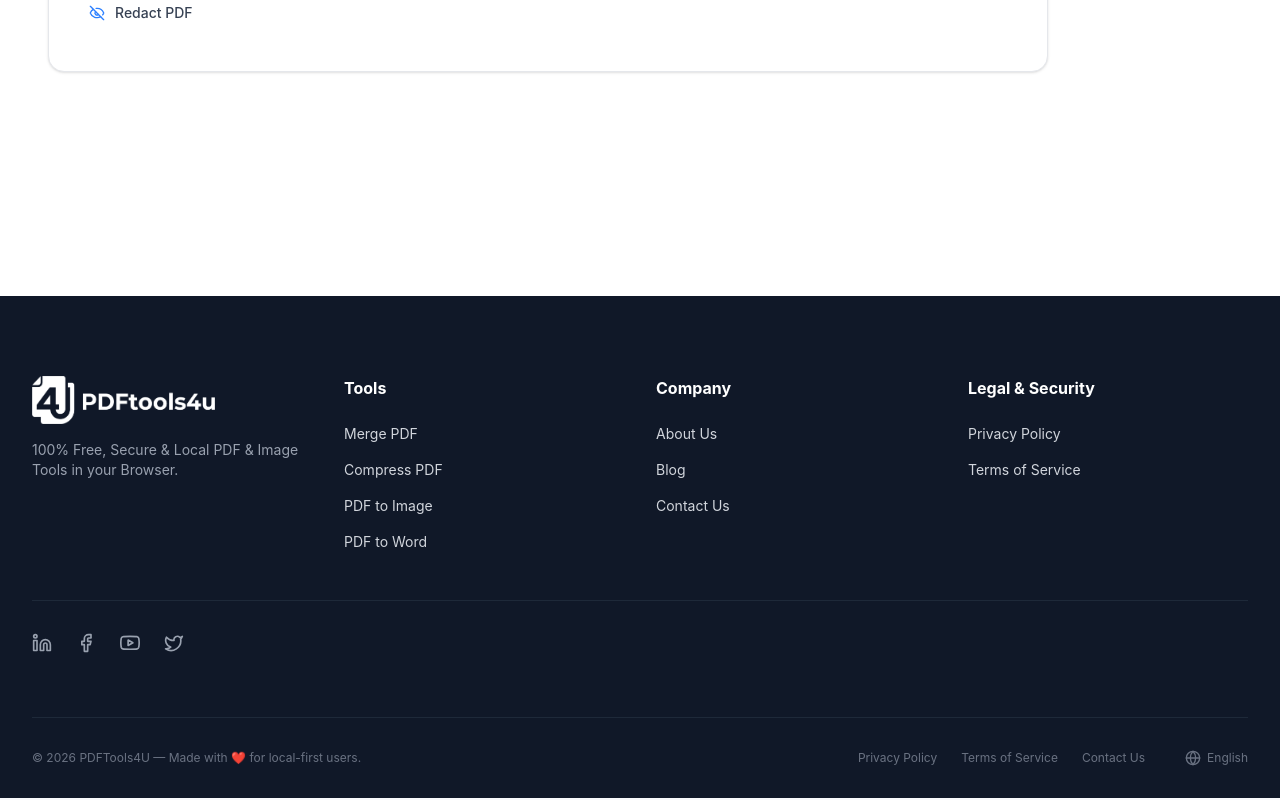
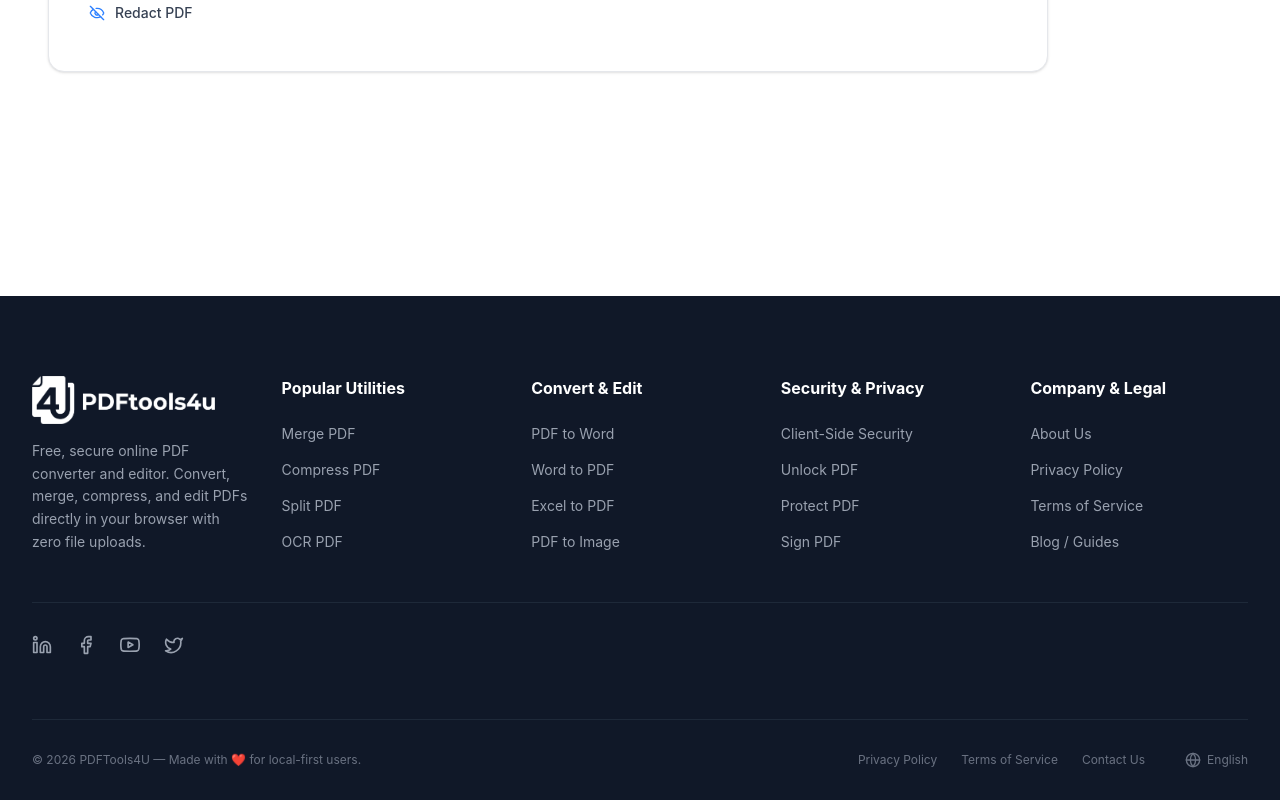
Before and after one commit to harshgzp11/PDFtools4u, a React (Vite) app: page / in a window 1280 px wide. Shown: the part 3806-4606 px from the top of the page. Built offline with nearby package versions, Linux system fonts and the light colour scheme.

Commit message:
feat: restructure footer into 4 keyword clusters with SEO-rich tagline

```diff
--- a/src/components/Footer.jsx
+++ b/src/components/Footer.jsx
@@ -33,9 +33,9 @@ export default function Footer({ onSelectTool }) {
     <footer className="bg-gray-900 text-gray-300 pt-20 pb-8 px-4 md:px-8 mt-32 w-full">
       <div className="max-w-7xl mx-auto flex flex-col gap-12">
         {/* Top Grid */}
-        <div className="grid grid-cols-1 sm:grid-cols-2 md:grid-cols-4 gap-8">
-          {/* Brand */}
-          <div className="flex flex-col gap-4">
+        <div className="grid grid-cols-1 sm:grid-cols-2 lg:grid-cols-5 gap-8">
+          {/* Brand & Keyword-Rich Tagline */}
+          <div className="col-span-1 sm:col-span-2 lg:col-span-1 flex flex-col gap-4">
             <div className="flex items-center">
               <img
                 src="/images/pdftool4u-logo.png"
@@ -53,31 +53,45 @@ export default function Footer({ onSelectTool }) {
                 <span className="font-extrabold text-xl tracking-tight text-white">PDFTools4U</span>
               </div>
             </div>
-            <p className="text-gray-400 text-sm">100% Free, Secure & Local PDF & Image Tools in your Browser.</p>
+            <p className="text-gray-400 text-sm leading-relaxed">
+              Free, secure online PDF converter and editor. Convert, merge, compress, and edit PDFs directly in your browser with zero file uploads.
+            </p>
           </div>
 
-          {/* Tools */}
+          {/* Column 1: Popular Utilities */}
           <div className="flex flex-col gap-4">
-            <h4 className="text-white font-bold mb-2">Tools</h4>
-            <button onClick={() => onSelectTool('pdf-merge')} className="text-left text-sm hover:text-white transition-colors">Merge PDF</button>
-            <button onClick={() => onSelectTool('compress-pdf')} className="text-left text-sm hover:text-white transition-colors">Compress PDF</button>
-            <button onClick={() => onSelectTool('pdf-to-jpg')} className="text-left text-sm hover:text-white transition-colors">PDF to Image</button>
-            <button onClick={() => onSelectTool('pdf-to-word')} className="text-left text-sm hover:text-white transition-colors">PDF to Word</button>
+            <h4 className="text-white font-bold mb-2">Popular Utilities</h4>
+            <button onClick={() => onSelectTool('pdf-merge')} title="Merge PDF Online - Combine PDF files free" className="text-left text-sm text-gray-400 hover:text-white transition-colors cursor-pointer">Merge PDF</button>
+            <button onClick={() => onSelectTool('compress-pdf')} title="Compress PDF File Size - Reduce PDF size free" className="text-left text-sm text-gray-400 hover:text-white transition-colors cursor-pointer">Compress PDF</button>
+            <button onClick={() => onSelectTool('pdf-split')} title="Split PDF Pages - Extract pages from PDF" className="text-left text-sm text-gray-400 hover:text-white transition-colors cursor-pointer">Split PDF</button>
+            <button onClick={() => onSelectTool('pdf-ocr')} title="OCR PDF Online - Convert scanned PDF to text" className="text-left text-sm text-gray-400 hover:text-white transition-colors cursor-pointer">OCR PDF</button>
           </div>
 
-          {/* Company */}
+          {/* Column 2: Convert & Edit */}
           <div className="flex flex-col gap-4">
-            <h4 className="text-white font-bold mb-2">Company</h4>
-            <button onClick={() => onSelectTool('about')} className="text-left text-sm hover:text-white transition-colors">About Us</button>
-            <button onClick={() => onSelectTool('blog')} className="text-left text-sm hover:text-white transition-colors">Blog</button>
-            <button onClick={() => onSelectTool('contact')} className="text-left text-sm hover:text-white transition-colors">Contact Us</button>
+            <h4 className="text-white font-bold mb-2">Convert & Edit</h4>
+            <button onClick={() => onSelectTool('pdf-to-word')} title="PDF to Word Converter Free" className="text-left text-sm text-gray-400 hover:text-white transition-colors cursor-pointer">PDF to Word</button>
+            <button onClick={() => onSelectTool('word-to-pdf')} title="Convert DOCX to PDF Online" className="text-left text-sm text-gray-400 hover:text-white transition-colors cursor-pointer">Word to PDF</button>
+            <button onClick={() => onSelectTool('excel-to-pdf')} title="Convert Excel Sheet to PDF" className="text-left text-sm text-gray-400 hover:text-white transition-colors cursor-pointer">Excel to PDF</button>
+            <button onClick={() => onSelectTool('pdf-to-jpg')} title="Convert PDF Pages to JPG PNG" className="text-left text-sm text-gray-400 hover:text-white transition-colors cursor-pointer">PDF to Image</button>
           </div>
 
-          {/* Legal & Security */}
+          {/* Column 3: Security & Privacy */}
           <div className="flex flex-col gap-4">
-            <h4 className="text-white font-bold mb-2">Legal & Security</h4>
-            <button onClick={() => onSelectTool('privacy')} className="text-left text-sm hover:text-white transition-colors">Privacy Policy</button>
-            <button onClick={() => onSelectTool('terms')} className="text-left text-sm hover:text-white transition-colors">Terms of Service</button>
+            <h4 className="text-white font-bold mb-2">Security & Privacy</h4>
+            <button onClick={() => onSelectTool('about')} title="100% Client-Side Private Processing - Files Stay in Browser" className="text-left text-sm text-gray-400 hover:text-white transition-colors cursor-pointer">Client-Side Security</button>
+            <button onClick={() => onSelectTool('unlock-pdf')} title="Remove PDF Password Online Free" className="text-left text-sm text-gray-400 hover:text-white transition-colors cursor-pointer">Unlock PDF</button>
+            <button onClick={() => onSelectTool('protect-pdf')} title="Add Password to PDF Free" className="text-left text-sm text-gray-400 hover:text-white transition-colors cursor-pointer">Protect PDF</button>
+            <button onClick={() => onSelectTool('sign-pdf')} title="Electronic Signature PDF Free" className="text-left text-sm text-gray-400 hover:text-white transition-colors cursor-pointer">Sign PDF</button>
+          </div>
+
+          {/* Column 4: Company & Legal */}
+          <div className="flex flex-col gap-4">
+            <h4 className="text-white font-bold mb-2">Company & Legal</h4>
+            <button onClick={() => onSelectTool('about')} className="text-left text-sm text-gray-400 hover:text-white transition-colors cursor-pointer">About Us</button>
+            <button onClick={() => onSelectTool('privacy')} className="text-left text-sm text-gray-400 hover:text-white transition-colors cursor-pointer">Privacy Policy</button>
+            <button onClick={() => onSelectTool('terms')} className="text-left text-sm text-gray-400 hover:text-white transition-colors cursor-pointer">Terms of Service</button>
+            <button onClick={() => onSelectTool('blog')} className="text-left text-sm text-gray-400 hover:text-white transition-colors cursor-pointer">Blog / Guides</button>
           </div>
         </div>
 
```
